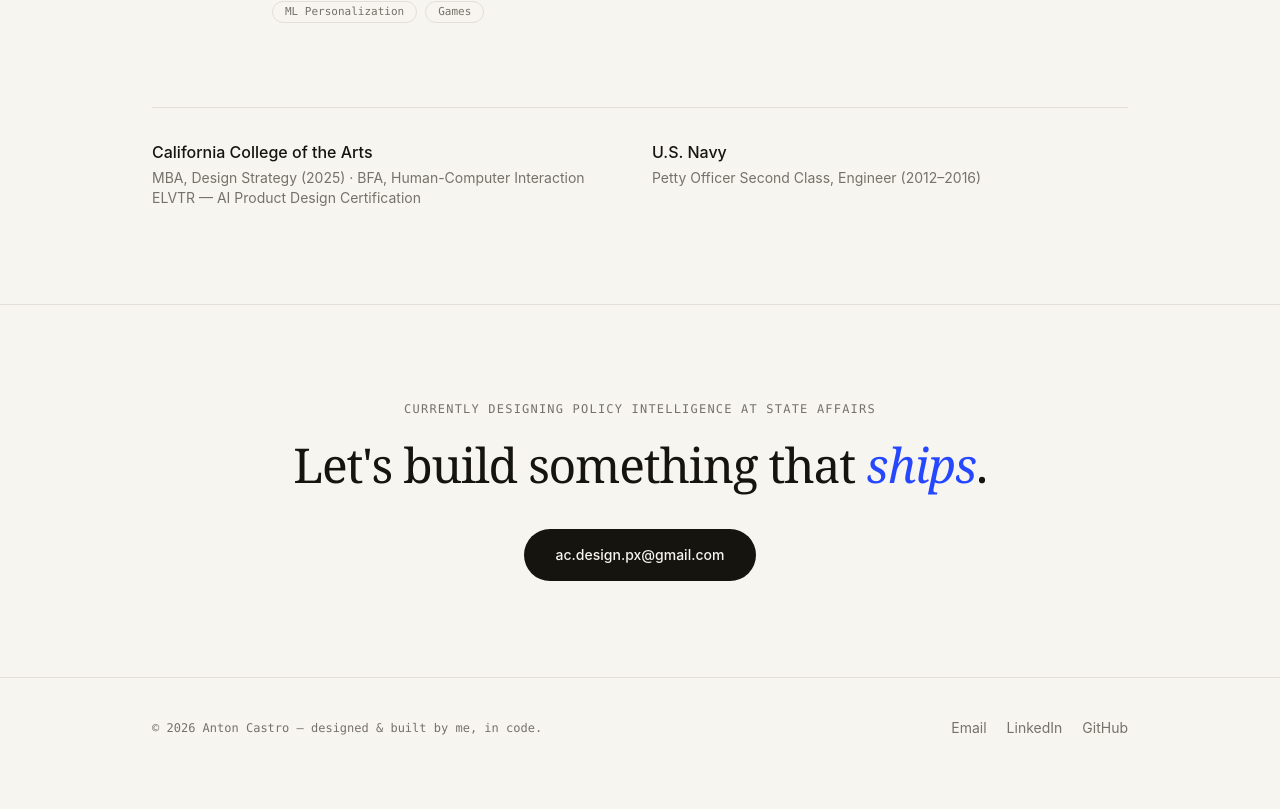
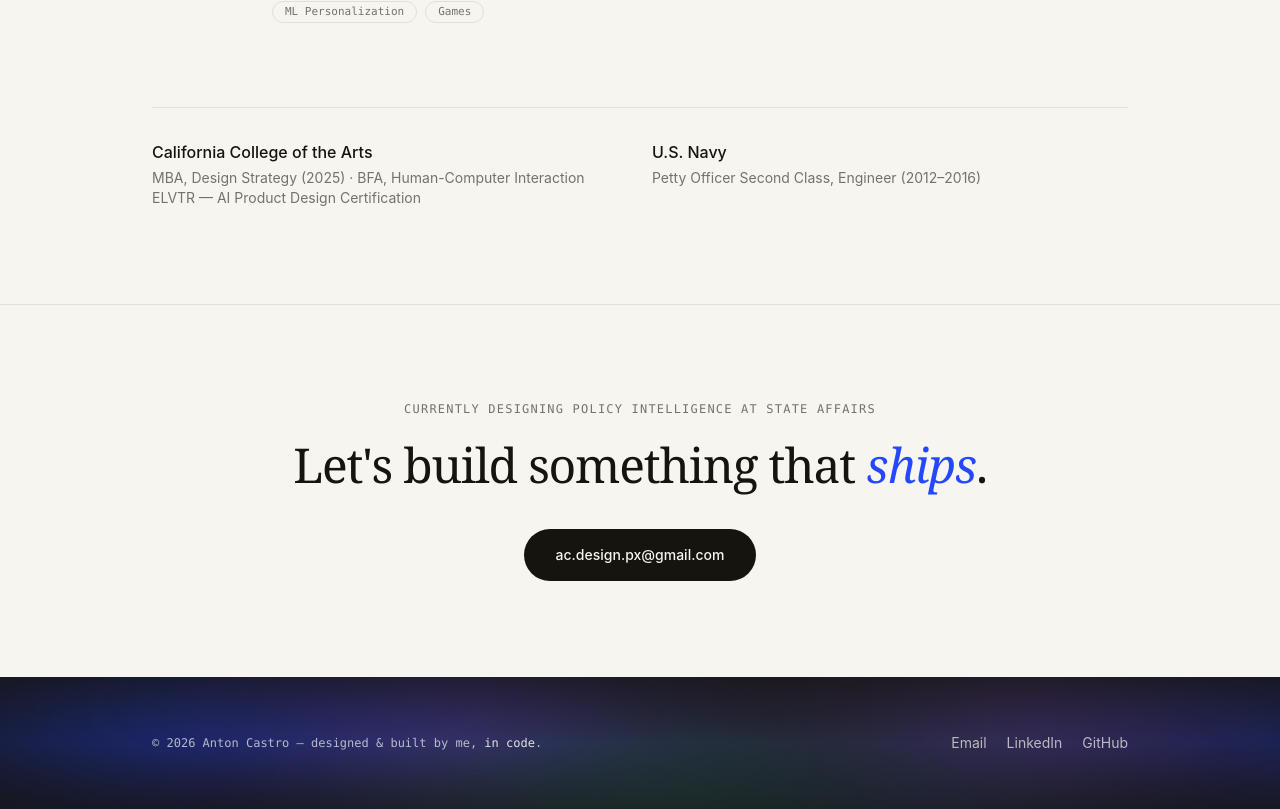
Before and after one commit to acaspx/portfolio-chops, a Next.js app: page / in a window 1280 px wide. Shown: the part 4055-4864 px from the top of the page. Before the commit the page ends 4833 px from the top, so only its background shows below. Built offline with nearby package versions, Linux system fonts and the light colour scheme.

Commit message:
Aurora footer: ink background, three slow-ebbing gradient ribbons (CSS-only, reduced-motion safe)

```diff
--- a/app/globals.css
+++ b/app/globals.css
@@ -89,6 +89,38 @@ body {
   mix-blend-mode: multiply;
 }
 
+/* Aurora footer: slow ebbing ribbons over ink. Frozen gracefully under reduced motion. */
+@keyframes aurora-a {
+  0%, 100% { transform: translate(-12%, 8%) rotate(-8deg) scale(1); opacity: 0.5; }
+  50% { transform: translate(10%, -6%) rotate(6deg) scale(1.25); opacity: 0.8; }
+}
+@keyframes aurora-b {
+  0%, 100% { transform: translate(14%, -4%) rotate(10deg) scale(1.15); opacity: 0.4; }
+  50% { transform: translate(-8%, 10%) rotate(-6deg) scale(0.95); opacity: 0.7; }
+}
+@keyframes aurora-c {
+  0%, 100% { transform: translate(0%, 12%) scale(1.3); opacity: 0.25; }
+  50% { transform: translate(6%, -10%) scale(1); opacity: 0.55; }
+}
+.aurora-ribbon {
+  position: absolute;
+  border-radius: 9999px;
+  filter: blur(48px);
+  will-change: transform, opacity;
+}
+.aurora-a {
+  background: linear-gradient(100deg, transparent, #2447ff 35%, #6d4dff 65%, transparent);
+  animation: aurora-a 26s ease-in-out infinite;
+}
+.aurora-b {
+  background: linear-gradient(80deg, transparent, #8b5cf6 40%, #2447ff 70%, transparent);
+  animation: aurora-b 34s ease-in-out infinite;
+}
+.aurora-c {
+  background: linear-gradient(90deg, transparent, #2dd4a8 45%, #4f7cff 75%, transparent);
+  animation: aurora-c 42s ease-in-out infinite;
+}
+
 /* Checker accent strip (About modal) — colored via `color` on the element */
 .checker {
   background-image: repeating-conic-gradient(
--- a/components/Footer.tsx
+++ b/components/Footer.tsx
@@ -1,14 +1,23 @@
 export default function Footer() {
   return (
-    <footer className="border-t border-line">
-      <div className="mx-auto flex max-w-5xl flex-col gap-4 px-6 py-10 sm:flex-row sm:items-center sm:justify-between">
-        <p className="font-mono text-xs text-muted">
+    <footer className="relative overflow-hidden bg-ink text-paper">
+      {/* Aurora — three ribbons on offset cycles */}
+      <div aria-hidden className="pointer-events-none absolute inset-0 opacity-70">
+        <div className="aurora-ribbon aurora-a left-[-10%] top-[-40%] h-[120%] w-[70%]" />
+        <div className="aurora-ribbon aurora-b right-[-15%] top-[-30%] h-[110%] w-[65%]" />
+        <div className="aurora-ribbon aurora-c left-[25%] bottom-[-50%] h-[100%] w-[60%]" />
+      </div>
+      {/* Soften toward content for legibility */}
+      <div aria-hidden className="pointer-events-none absolute inset-0 bg-gradient-to-b from-ink/60 via-transparent to-ink/40" />
+
+      <div className="relative mx-auto flex max-w-5xl flex-col gap-4 px-6 py-14 sm:flex-row sm:items-center sm:justify-between">
+        <p className="font-mono text-xs text-paper/70">
           © {new Date().getFullYear()} Anton Castro — designed & built by me,{" "}
           <a
             href="https://github.com/acaspx/portfolio-chops"
             target="_blank"
             rel="noopener noreferrer"
-            className="link-line hover:text-ink"
+            className="link-line text-paper/90 hover:text-paper"
           >
             in code
           </a>
@@ -16,13 +25,13 @@ export default function Footer() {
         </p>
         <ul className="flex gap-5 text-sm">
           <li>
-            <a className="link-line text-muted hover:text-ink" href="mailto:ac.design.px@gmail.com">
+            <a className="link-line text-paper/70 hover:text-paper" href="mailto:ac.design.px@gmail.com">
               Email
             </a>
           </li>
           <li>
             <a
-              className="link-line text-muted hover:text-ink"
+              className="link-line text-paper/70 hover:text-paper"
               href="https://www.linkedin.com/in/antoncastroe/"
               target="_blank"
               rel="noopener noreferrer"
@@ -32,7 +41,7 @@ export default function Footer() {
           </li>
           <li>
             <a
-              className="link-line text-muted hover:text-ink"
+              className="link-line text-paper/70 hover:text-paper"
               href="https://github.com/acaspx"
               target="_blank"
               rel="noopener noreferrer"
```
